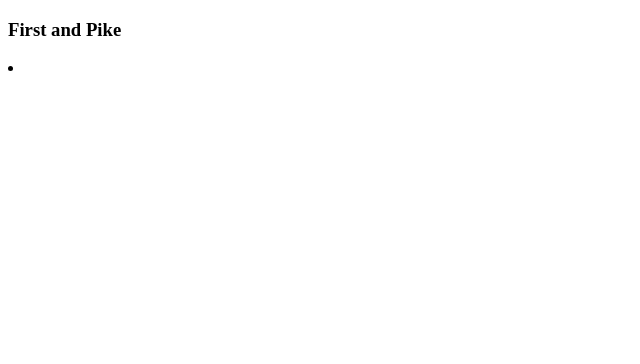
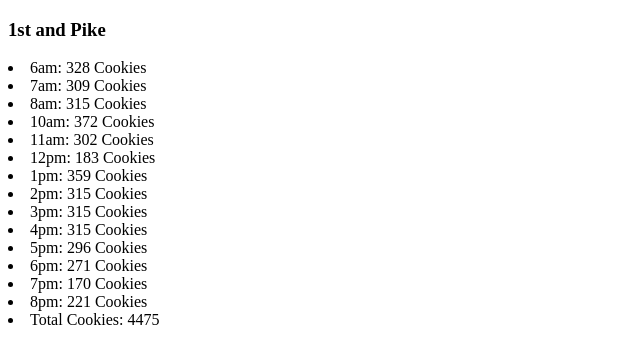
Before and after one commit to c-costello/salmon_cookies, a plain HTML site: page sales.html in a window 1280 px wide. Shown: the whole page, without its empty margins (0-640 px from the left). Drawn offline with Linux system fonts and the light colour scheme.

Commit message:
got first functional print on screen for object 1

```diff
--- a/sales.html
+++ b/sales.html
@@ -2,12 +2,9 @@
 <html>
   <head></head>
   <body>
-    <main id=main-page>
-      <section id=firstandpike>
-        <h3> First and Pike</h3>
-        <ol id=firstandpikeList></ol>
-          <li></li>
-      </section>
+    <header></header>
+    <main id=main-content>
+
     </main>
     <script src="./scripts/app.js"></script>
   </body>
--- a/scripts/app.js
+++ b/scripts/app.js
@@ -7,9 +7,7 @@ var firstAndPike = {
   avgCookiePerCustomer: 6.3,
   cookiesPerHourFn : function() {
     var customersPerHour =  Math.round((Math.random()*(this.maxCustomers - this.minCustomers) + this.minCustomers));
-    console.log('customersPerHour', customersPerHour);
     var cookiesPerHour = Math.round(customersPerHour * this.avgCookiePerCustomer);
-    console.log('cookiesPerHour', cookiesPerHour);
     return [cookiesPerHour];
   },
   arrayFn : function () {
@@ -18,13 +16,28 @@ var firstAndPike = {
     for (var i = 0; i < hour.length; i++) {
       var arrayCookiesPerHourFn = this.cookiesPerHourFn();
       trialArray.push(hour[i] + ': ' + arrayCookiesPerHourFn + ' Cookies');
-      console.log('cookiesPerHourFn', arrayCookiesPerHourFn);
       totalCookiesSold = totalCookiesSold + parseInt(arrayCookiesPerHourFn);
-      console.log('totalCookiesSold', totalCookiesSold);
     }
     trialArray.push('Total Cookies: ' + totalCookiesSold);
-    console.log('trialArray', trialArray);
-    return [trialArray];
+    return [trialArray[0], trialArray[1], trialArray[2], trialArray[4], trialArray[5], trialArray[6], trialArray[7], trialArray[8], trialArray[9], trialArray[10], trialArray[11], trialArray[12], trialArray[13], trialArray[14], trialArray[15]];
+  },
+
+  render () {
+    var container = document.createElement('section');
+    var nameEl = document.createElement('h3');
+    nameEl.textContent = this.name;
+    container.appendChild(nameEl);
+
+    for (var i = 0; i < this.arrayFn().length; i++){
+      var listEl = document.createElement('li');
+      listEl.textContent = this.arrayFn()[i];
+      container.appendChild(listEl);
+    }
+
+
+    console.log('container', container);
+    var mainEl = document.getElementById('main-content');
+    mainEl.appendChild(container);
   },
 };
 
@@ -82,6 +95,7 @@ var seattleCenter = {
     console.log('trialArray', trialArray);
     return [trialArray];
   },
+
 };
 
 var capitolHill = {
@@ -110,6 +124,7 @@ var capitolHill = {
     console.log('trialArray', trialArray);
     return [trialArray];
   },
+
 };
 
 var alki = {
@@ -138,15 +153,17 @@ var alki = {
     console.log('trialArray', trialArray);
     return [trialArray];
   },
+
 };
 
-// firstAndPike.cookiesPerHourFn();
-// firstAndPike.arrayFn();
-// seaTac.cookiesPerHourFn();
-// // seaTac.arrayFn();
-// seattleCenter.cookiesPerHourFn();
-// seattleCenter.arrayFn();
-// capitolHill.cookiesPerHourFn();
-// capitolHill.arrayFn();
+firstAndPike.cookiesPerHourFn();
+firstAndPike.render();
+firstAndPike.arrayFn();
+seaTac.cookiesPerHourFn();
+seaTac.arrayFn();
+seattleCenter.cookiesPerHourFn();
+seattleCenter.arrayFn();
+capitolHill.cookiesPerHourFn();
+capitolHill.arrayFn();
 alki.cookiesPerHourFn();
 alki.arrayFn();
```
